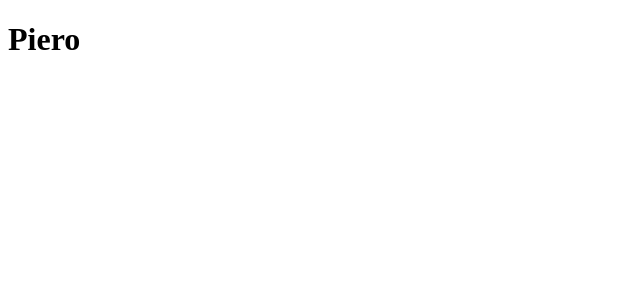
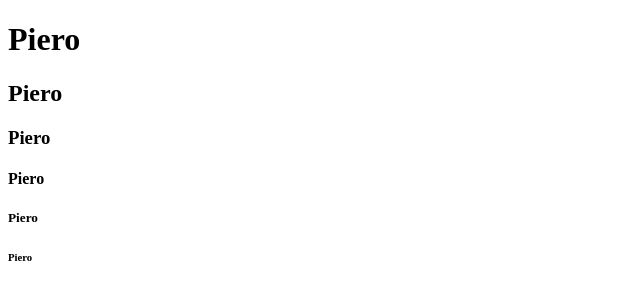
Before and after one commit to pieronisi96/SelfworkGit, a plain HTML site: page index.html in a window 1280 px wide. Shown: the whole page, without its empty margins (0-640 px from the left). Drawn offline with Linux system fonts and the light colour scheme.

Commit message:
Aggiunti i titoli da h2 ad h6

```diff
--- a/index.html
+++ b/index.html
@@ -9,5 +9,20 @@
     <h1>
         Piero
     </h1>
+    <h2>
+        Piero
+    </h2>
+    <h3>
+        Piero
+    </h3>
+    <h4>
+        Piero
+    </h4>
+    <h5>
+        Piero
+    </h5>
+    <h6>
+        Piero
+    </h6>
 </body>
 </html>
```
